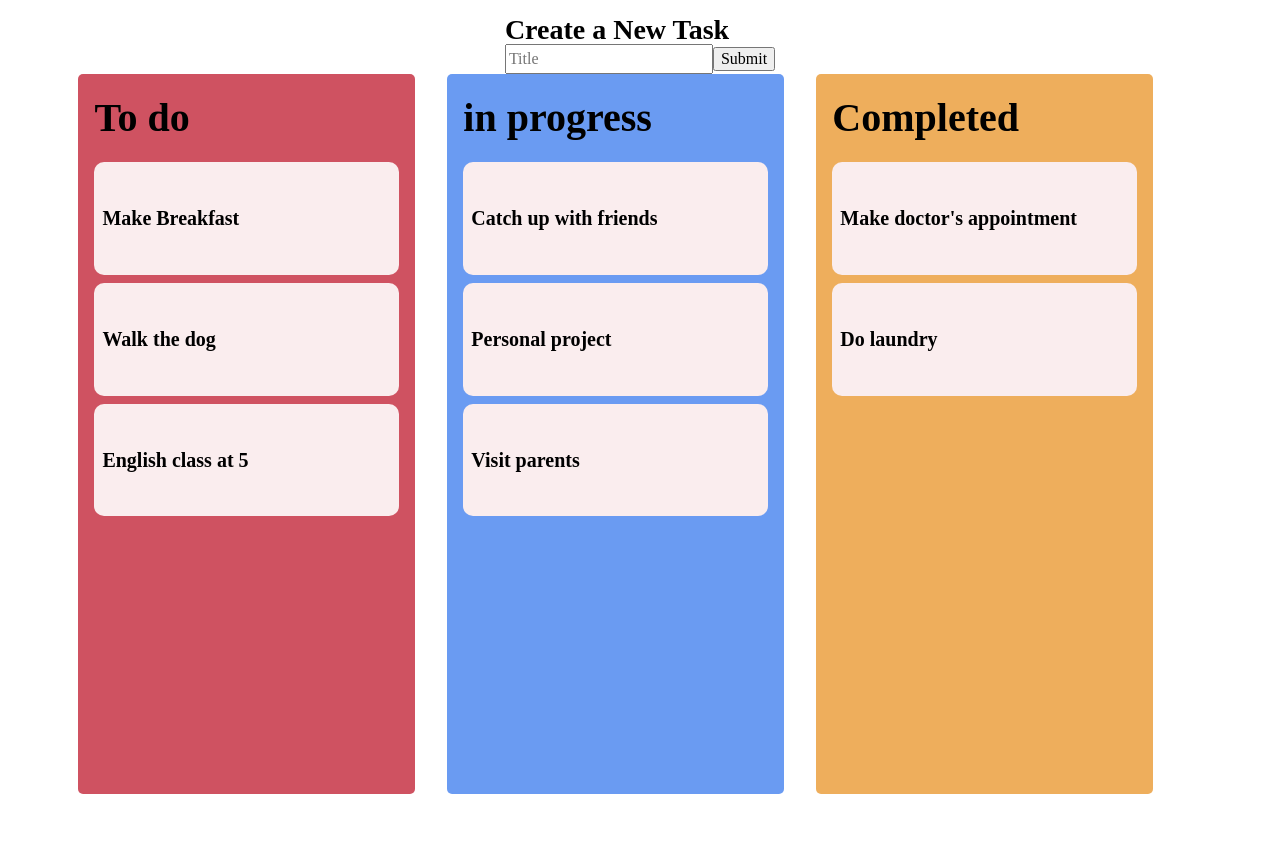
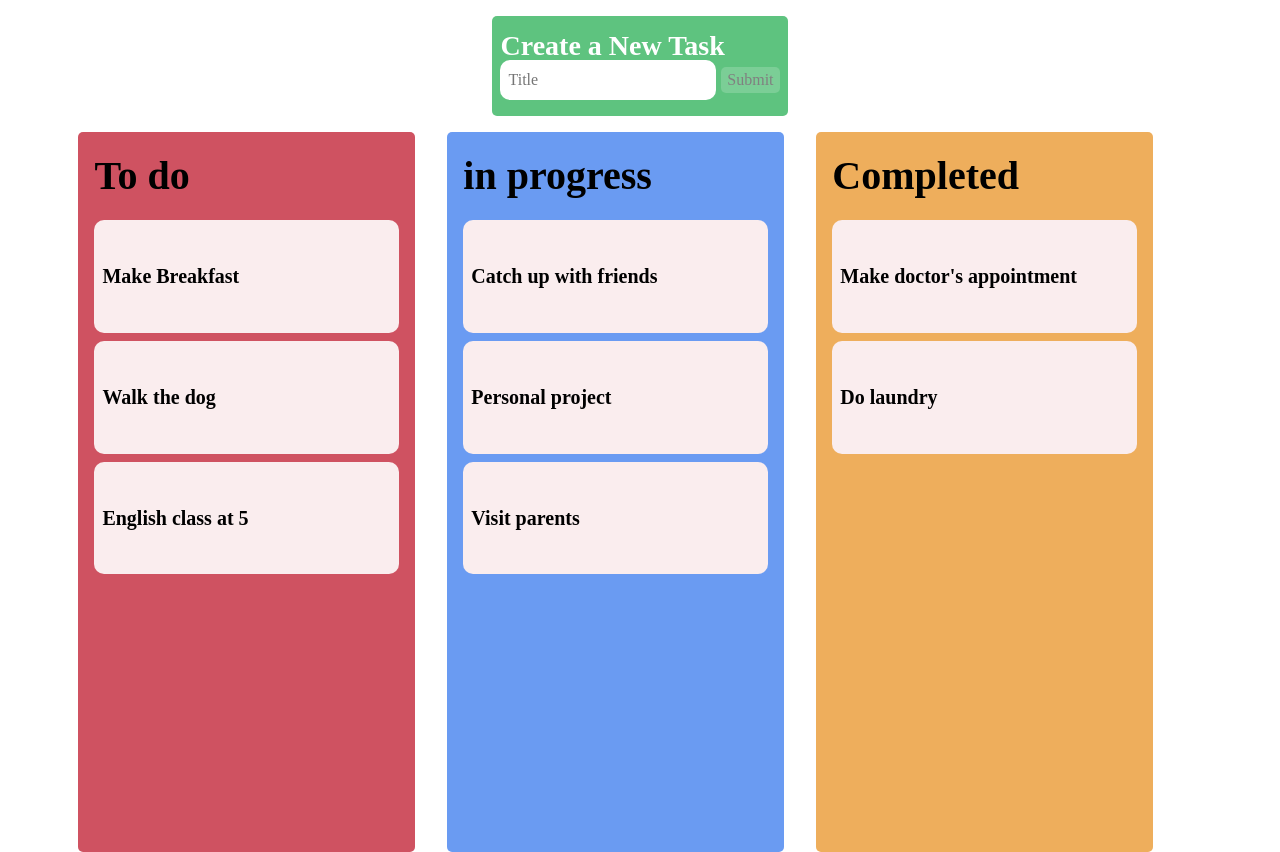
Before and after one commit to Parsa-Parishan/kanban-board, a React (Create React App) app: page / in a window 1280 px wide. Before the commit the page ends 800 px from the top, so only its background shows below. Built offline with nearby package versions, Linux system fonts and the light colour scheme.

Commit message:
update style

```diff
--- a/src/styles/main.css
+++ b/src/styles/main.css
@@ -172,4 +172,31 @@ h4 {
 .App main .tasks .task h5 {
   padding: 0.5rem;
   font-size: 1.25rem;
+}
+.App .add-task {
+  margin-bottom: 1rem;
+  padding: 1rem 0.5rem;
+  background: rgb(94, 195, 127);
+  border-radius: 5px;
+}
+.App .add-task h3 {
+  color: white;
+}
+.App .add-task form input[type=text] {
+  border-radius: 10px;
+  border: none;
+  padding: 0.5rem;
+  margin-right: 0.3rem;
+}
+.App .add-task form input[type=submit] {
+  height: 100%;
+  color: gray;
+  background: rgb(123, 206, 150);
+  border: none;
+  border-radius: 5px;
+  cursor: pointer;
+}
+.App .add-task form input[type=submit]:hover {
+  background: rgb(94, 195, 200);
+  color: white;
 }/*# sourceMappingURL=main.css.map */
--- a/src/styles/sass/components/_main.scss
+++ b/src/styles/sass/components/_main.scss
@@ -49,4 +49,33 @@
       }
     }
   }
+  .add-task {
+    margin-bottom: 1rem;
+    padding: 1rem 0.5rem;
+    background: rgba(94, 195, 127);
+    border-radius: 5px;
+    h3 {
+      color: white;
+    }
+    form {
+      input[type="text"] {
+        border-radius: 10px;
+        border: none;
+        padding: 0.5rem;
+        margin-right: 0.3rem;
+      }
+      input[type="submit"] {
+        height: 100%;
+        color: gray;
+        background: rgba(123, 206, 150);
+        border: none;
+        border-radius: 5px;
+        cursor: pointer;
+        &:hover {
+          background: rgba(94, 195, 200);
+          color: white;
+        }
+      }
+    }
+  }
 }
```
Also changed, not shown: 1 other file (tests, documents, lock files or other folders).
